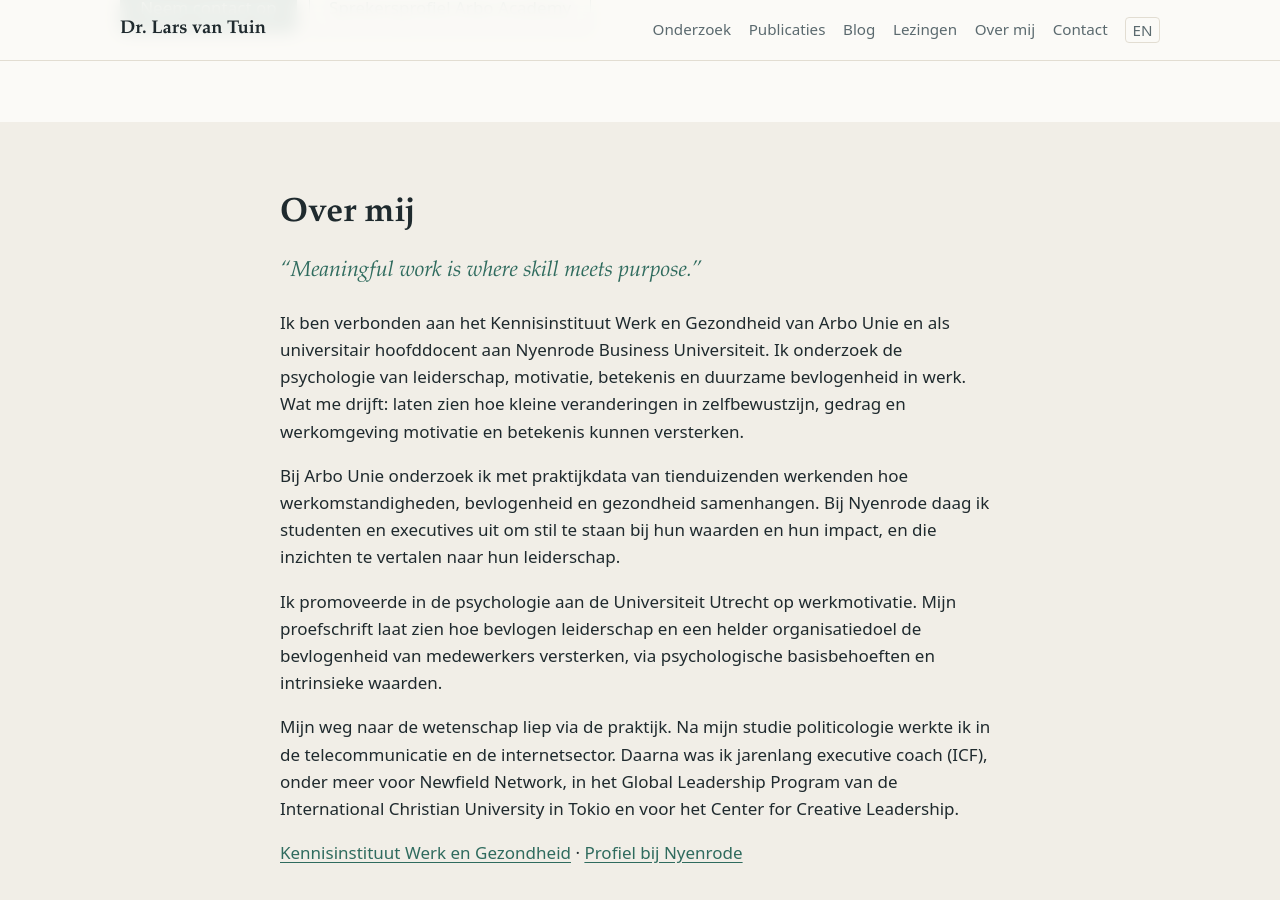
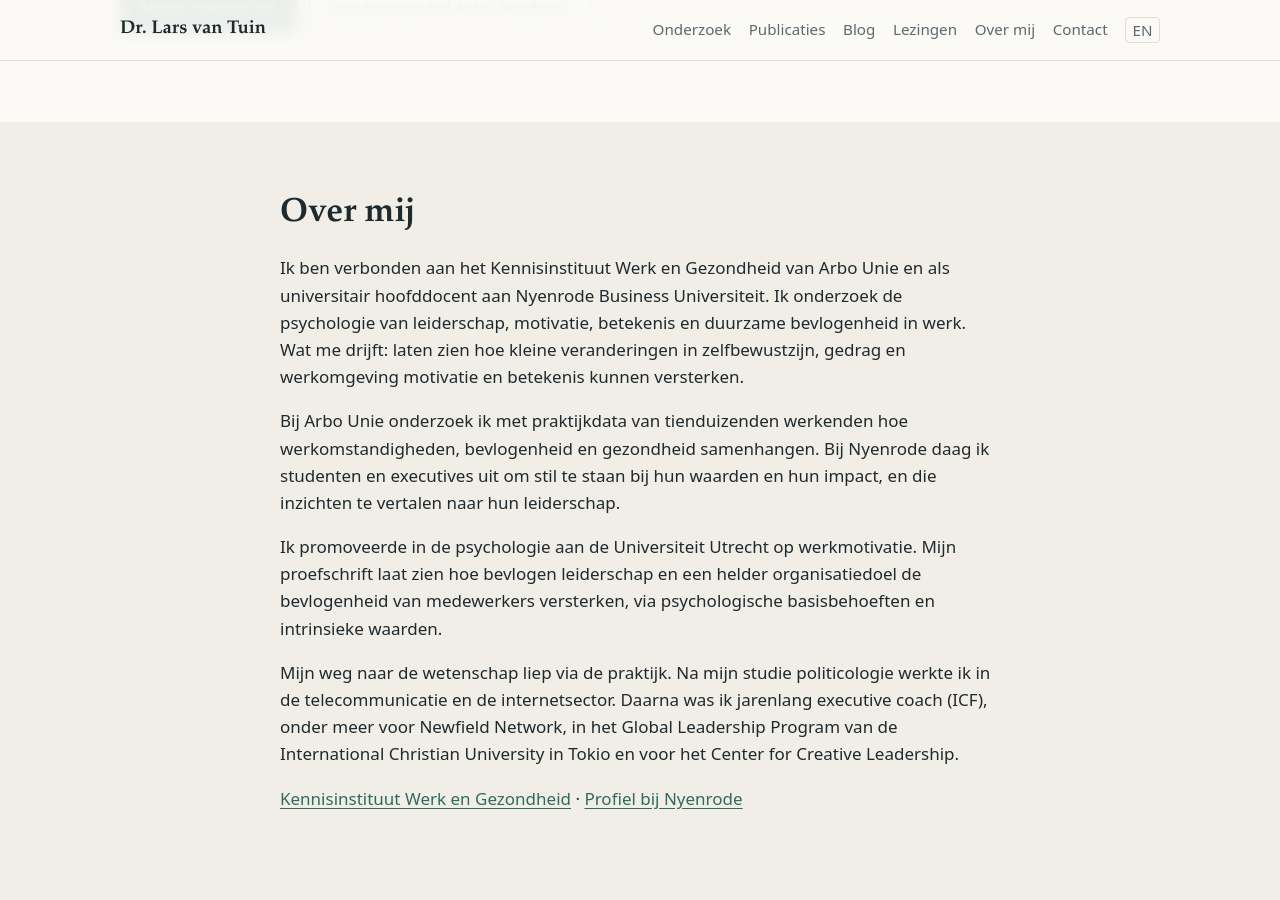
Before and after one commit to larsvantuin/website, a Jekyll site: the page built from index.html, in a window 1280 px wide and 900 px high, scrolled down 5680 px. Built offline with Jekyll 4.4.1, drawn with Linux system fonts in a browser that asks for light colours.

Commit message:
Motto uit Over mij
Co-Authored-By: Claude Opus 5.5 <noreply@anthropic.com>
Claude-Session: https://claude.ai/code/session_01JLiW56dra78zm9y6Qetye6

```diff
--- a/en/index.html
+++ b/en/index.html
@@ -81,7 +81,6 @@ description: "Research, lectures and talks on leadership, motivation, work engag
 <section id="about" class="section alt">
   <div class="wrap narrow">
     <h2>About</h2>
-    <p class="motto">“Meaningful work is where skill meets purpose.”</p>
     <p>I am affiliated with the Knowledge Institute of Work and Health of Arbo Unie and an Associate Professor at Nyenrode Business University, the Netherlands. I study the psychology of leadership, motivation, meaning and sustainable engagement at work. What drives me: showing how small changes in self-awareness, behaviour and the work environment can strengthen motivation and meaning.</p>
     <p>At Arbo Unie I use occupational health data from tens of thousands of workers to study how working conditions, engagement and health are related. At Nyenrode I challenge students and executives to reflect on their values and impact, and to translate those insights into their leadership.</p>
     <p>I received my PhD in psychology from Utrecht University on work motivation. My dissertation shows how engaging leadership and a clear corporate purpose strengthen employee engagement through basic psychological needs and intrinsic values.</p>
--- a/index.html
+++ b/index.html
@@ -94,7 +94,6 @@ layout: default
 <section id="over" class="section alt">
   <div class="wrap narrow">
     <h2>Over mij</h2>
-    <p class="motto">“Meaningful work is where skill meets purpose.”</p>
     <p>Ik ben verbonden aan het Kennisinstituut Werk en Gezondheid van Arbo Unie en als universitair hoofddocent aan Nyenrode Business Universiteit. Ik onderzoek de psychologie van leiderschap, motivatie, betekenis en duurzame bevlogenheid in werk. Wat me drijft: laten zien hoe kleine veranderingen in zelfbewustzijn, gedrag en werkomgeving motivatie en betekenis kunnen versterken.</p>
     <p>Bij Arbo Unie onderzoek ik met praktijkdata van tienduizenden werkenden hoe werkomstandigheden, bevlogenheid en gezondheid samenhangen. Bij Nyenrode daag ik studenten en executives uit om stil te staan bij hun waarden en hun impact, en die inzichten te vertalen naar hun leiderschap.</p>
     <p>Ik promoveerde in de psychologie aan de Universiteit Utrecht op werkmotivatie. Mijn proefschrift laat zien hoe bevlogen leiderschap en een helder organisatiedoel de bevlogenheid van medewerkers versterken, via psychologische basisbehoeften en intrinsieke waarden.</p>
```
